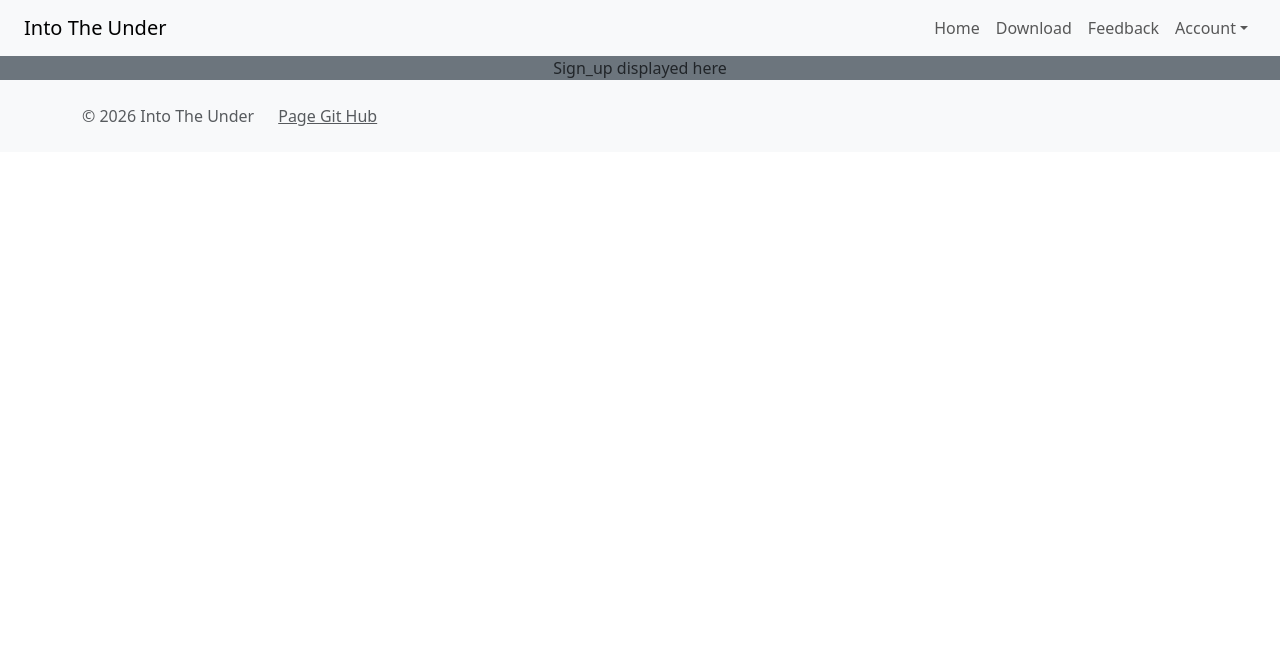
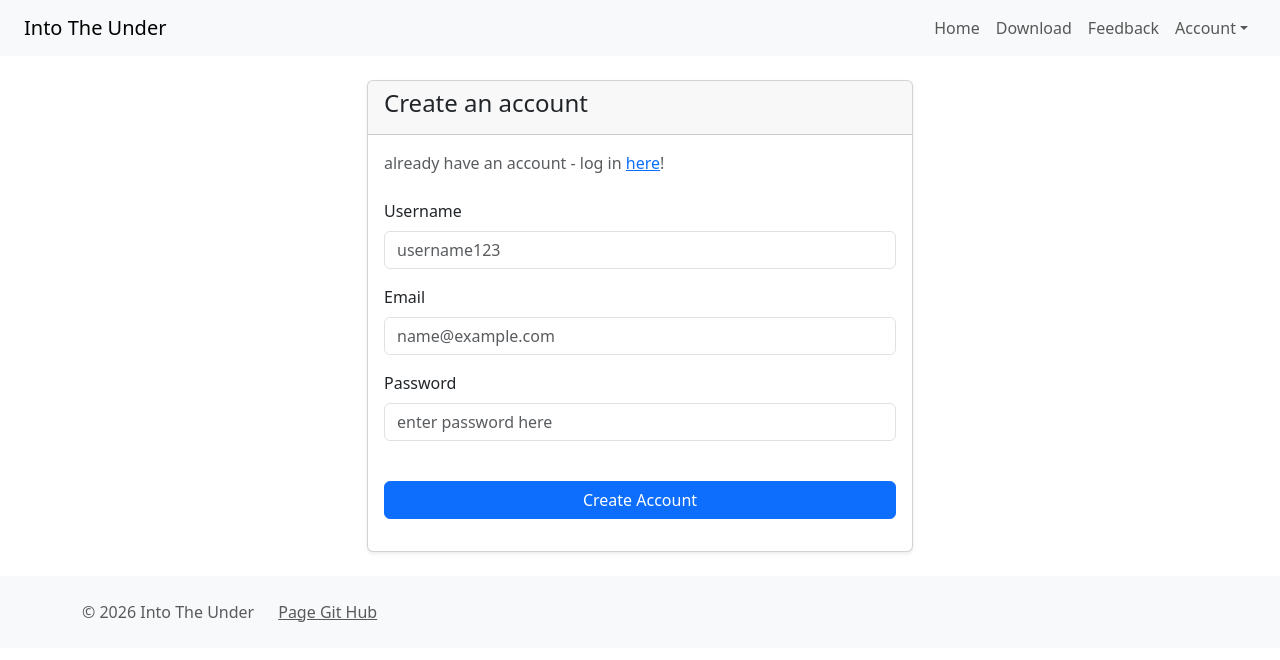
Before and after one commit to davislarson27/intotheunder, a React (Vite) app: page /sign_up in a window 1280 px wide. Shown: the top 660 px of the page. Built offline with nearby package versions, Linux system fonts and the light colour scheme.

Commit message:
transitioned sign_up.html to .jsx

```diff
--- a/src/sign_up/sign_up.jsx
+++ b/src/sign_up/sign_up.jsx
@@ -2,8 +2,53 @@ import React from 'react';
 
 export function Sign_up() {
   return (
-    <main className="container-fluid bg-secondary text-center">
-      <div>Sign_up displayed here</div>
+    <main class="py-4 flex-grow-1">
+
+        <div class="container">
+            <div class="row g-4">
+                <div class="col-10 col-md-6 mx-auto">
+
+                    <div class="card shadow-sm">
+                        <div class="card-header">
+                            <h4 class="h-4">Create an account</h4>
+                        </div>
+                        <div class="card-body">
+                            <form action="profile.html" method="post">
+
+                                <div class="mb-4 text-muted">already have an account - log in <a href="log_in.html">here</a>!</div>
+
+                                <div class="mb-3">
+                                    <label for="userName" class="form-label">Username</label>
+                                    <input id="userName" type="text" name="userName" class="form-control" placeholder="username123" required></input>
+                                </div>
+
+                                <div class="mb-3">
+                                    <label for="email" class="form-label">Email</label>
+                                    <input id="email" type="email" name="email" class="form-control" placeholder="name@example.com" required></input>
+                                </div>
+
+                                <div class="mb-3">
+                                    <label for="password" class="form-label">Password</label>
+                                    <input id="password" type="password" name="password" class="form-control" placeholder="enter password here" required></input>
+                                </div>
+
+
+
+                                <br class="my-3"/>
+
+                                <div class="mb-3">
+                                    <button type="submit" class="btn btn-primary w-100">Create Account </button>
+                                </div>
+
+                            </form>
+                        </div>
+                    </div>
+
+
+                </div>
+            </div>
+        </div>
+
     </main>
   );
 }
```
